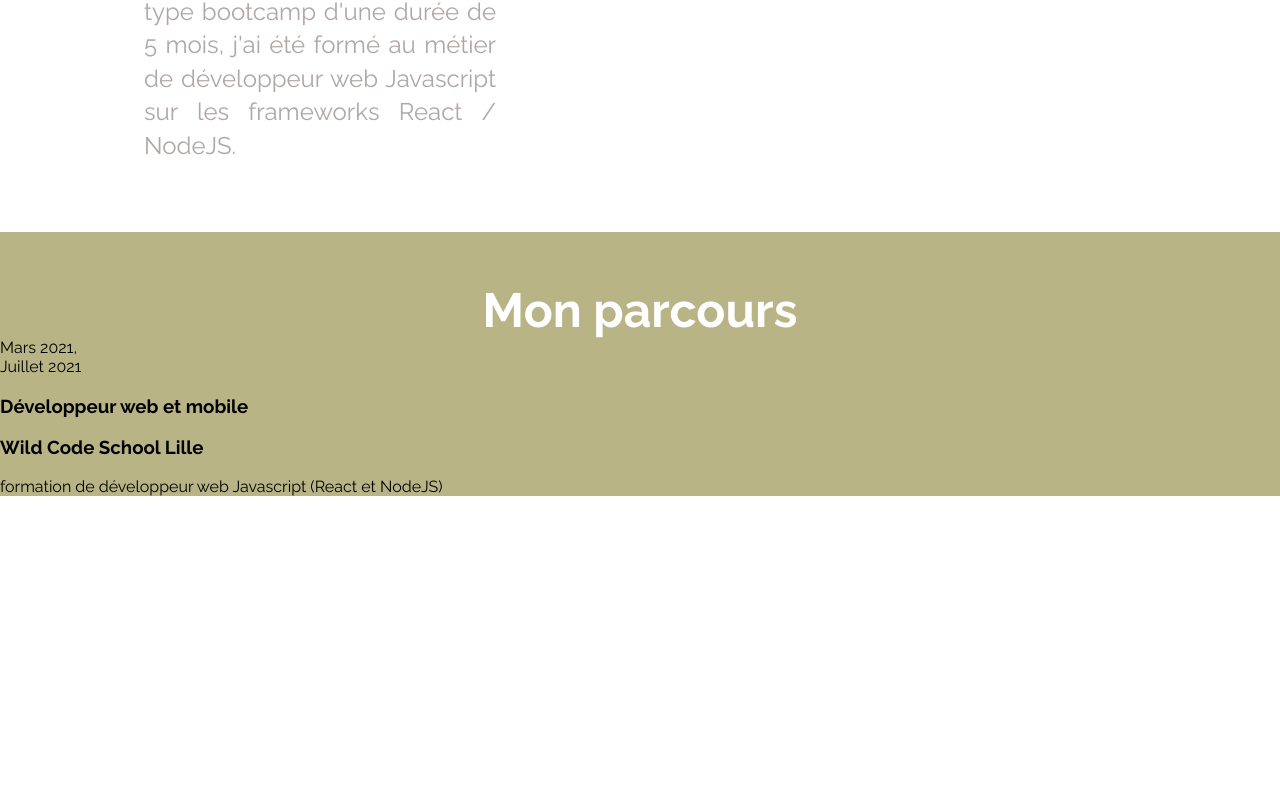
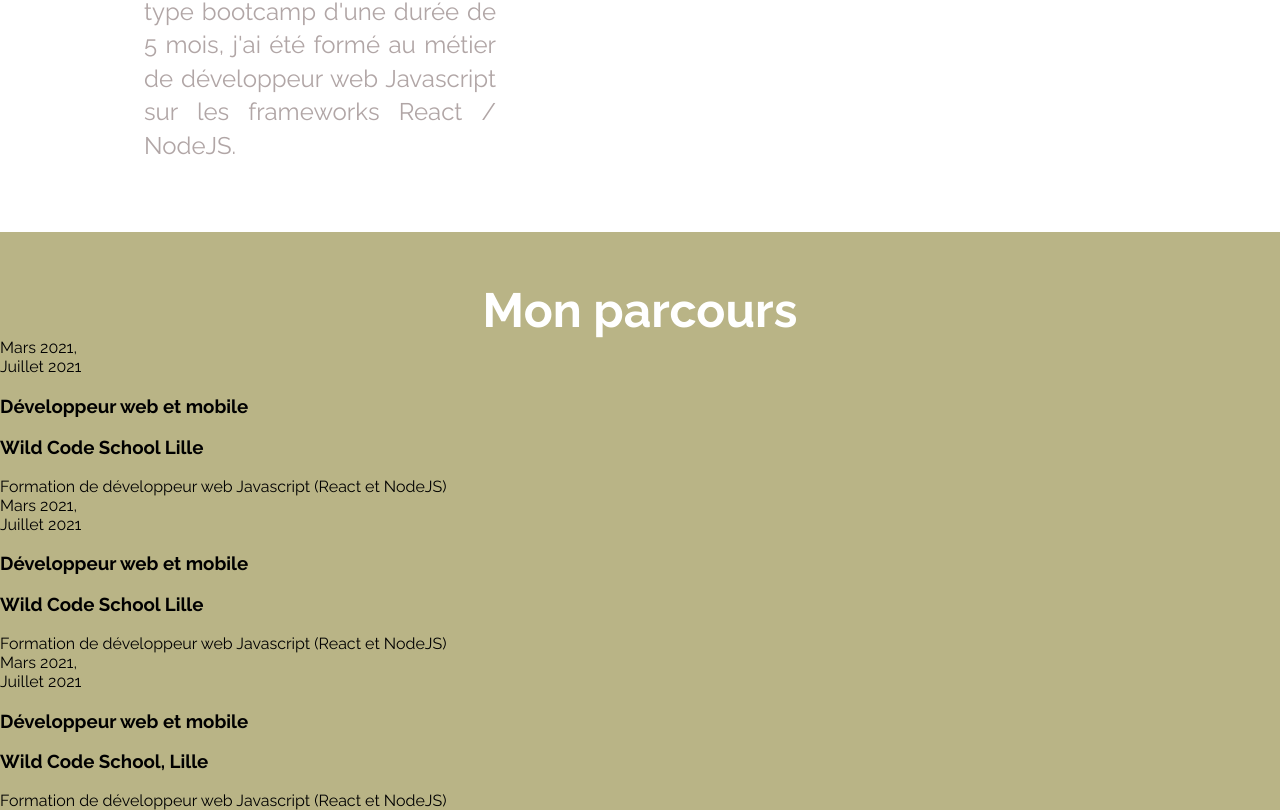
Before and after one commit to JulienDelemarle/portfolio_JDelemarle, a plain HTML site: page index.html in a window 1280 px wide. Shown: the part 1599-2409 px from the top of the page. Before the commit the page ends 2095 px from the top, so only its background shows below. Drawn offline with Linux system fonts and the light colour scheme.

Commit message:
in index.html add content to course block

```diff
--- a/index.html
+++ b/index.html
@@ -40,15 +40,38 @@
             <img src="img/profil_resized.jpeg" alt="photo profil" >
         </div>
     </section>
-    <section class="course">
+    <section class="course" >
         <h2 class="section-title">Mon parcours</h2>
-        <div class="course-block">
-            <div class="course-date">Mars 2021,<br> Juillet 2021</div>
+        <div class="course-block" id="course">
+            <div class="course-date">
+                <p>Mars 2021,<br> Juillet 2021</p>
+            </div>
             <div class="course-content">
                 <h3 class="course-title">Développeur web et mobile</h3>
                 <h3 class="course-school">Wild Code School Lille</h3>
-                <p class="course-description">formation de développeur web Javascript (React et NodeJS)</p>
+                <p class="course-description">Formation de développeur web Javascript (React et NodeJS)</p>
+            </div>
+        </div>
 
+        <div class="course-block" id="course">
+            <div class="course-date">
+                <p>Mars 2021,<br> Juillet 2021</p>
+            </div>
+            <div class="course-content">
+                <h3 class="course-title">Développeur web et mobile</h3>
+                <h3 class="course-school">Wild Code School Lille</h3>
+                <p class="course-description">Formation de développeur web Javascript (React et NodeJS)</p>
+            </div>
+        </div>
+
+        <div class="course-block" id="course">
+            <div class="course-date">
+                <p>Mars 2021,<br> Juillet 2021</p>
+            </div>
+            <div class="course-content">
+                <h3 class="course-title">Développeur web et mobile</h3>
+                <h3 class="course-school">Wild Code School, Lille</h3>
+                <p class="course-description">Formation de développeur web Javascript (React et NodeJS)</p>
             </div>
         </div>
 
```
